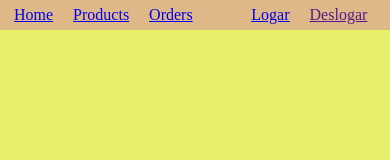
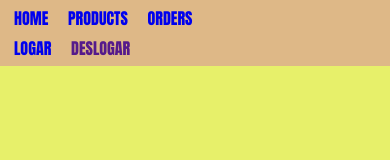
Before and after one commit to gabrielludy/ecommerce-bateria, a website: page public/assets/menu.html in a window 390 px wide. Drawn offline with Linux system fonts and the light colour scheme; files that its build step writes are made by us from their sources.

Commit message:
menu updated with responsive feature

```diff
--- a/public/assets/menu.html
+++ b/public/assets/menu.html
@@ -1,12 +1,12 @@
 <link rel="stylesheet" type="text/css" href="public/css/style.css">
 
-<div id="nav-bar">
-    <div id="menu-geral">
+<div class="nav-bar">
+    <div class="menu-geral">
         <a href="/">Home</a>
         <a href="/products">Products</a>
         <a href="/orders">Orders</a>
     </div>
-    <div id="menu-login">
+    <div class="menu-login">
         <a href="/user">Logar</a>
         <a onclick="userLogout()" href="">Deslogar</button>
     </div>
--- a/public/css/style.css
+++ b/public/css/style.css
@@ -6,48 +6,61 @@
 
 html {
     font-size: 16px;
+    background-color: rgb(231, 240, 106); /*rgb(231, 240, 106)*/
+    font-family: Impact, Charcoal, sans-serif;
+    margin: 0;
 }
 
-body {
-    background-color: rgb(231, 240, 106);
-
+.main-content {
+    margin: 10px;
 }
 
-#nav-bar{
+.nav-bar{
     display: flex;
     background-color: burlywood;
     flex-wrap: wrap;
     padding: 3px;
 }
 
-#menu-geral{
+.nav-bar a:hover {
+    background-color: rgb(240, 225, 93);
+    transition: .5s ease;
+    color: black;
+}
+
+.nav-bar a {
+    text-decoration: none;
+    text-transform: uppercase;
+}
+
+.menu-geral{
     align-self: flex-start;
     padding: 3px;
 }
 
-#menu-geral a {
+.menu-geral a {
     padding: 3px;
     margin: 5px;
 }
 
-#menu-login{
+.menu-login{
     align-self: flex-end;
     position: absolute;
     right: 3%;
     padding: 3px;
 }
 
-#menu-login a {
+.menu-login a {
     padding: 3px;
     margin: 5px;
 }
 
-@media only screen and (max-width: 350px) {
-    #nav-bar {
+@media only screen and (max-width: 470px) {
+    .nav-bar {
         display: block;
     }
 
-    #menu-login{
+    .menu-login{
         align-self: flex-end;
         position: static;
     }
```
Also changed, not shown: public/assets/orders.html (+6 -3 lines), public/assets/products.html (+5 -3 lines), public/assets/user.html (+4 -5 lines), public/index.html (+6 -5 lines), public/js/methods.js (+6 -5 lines), public/assets/fonts/magic_dreams.ttf (added).
